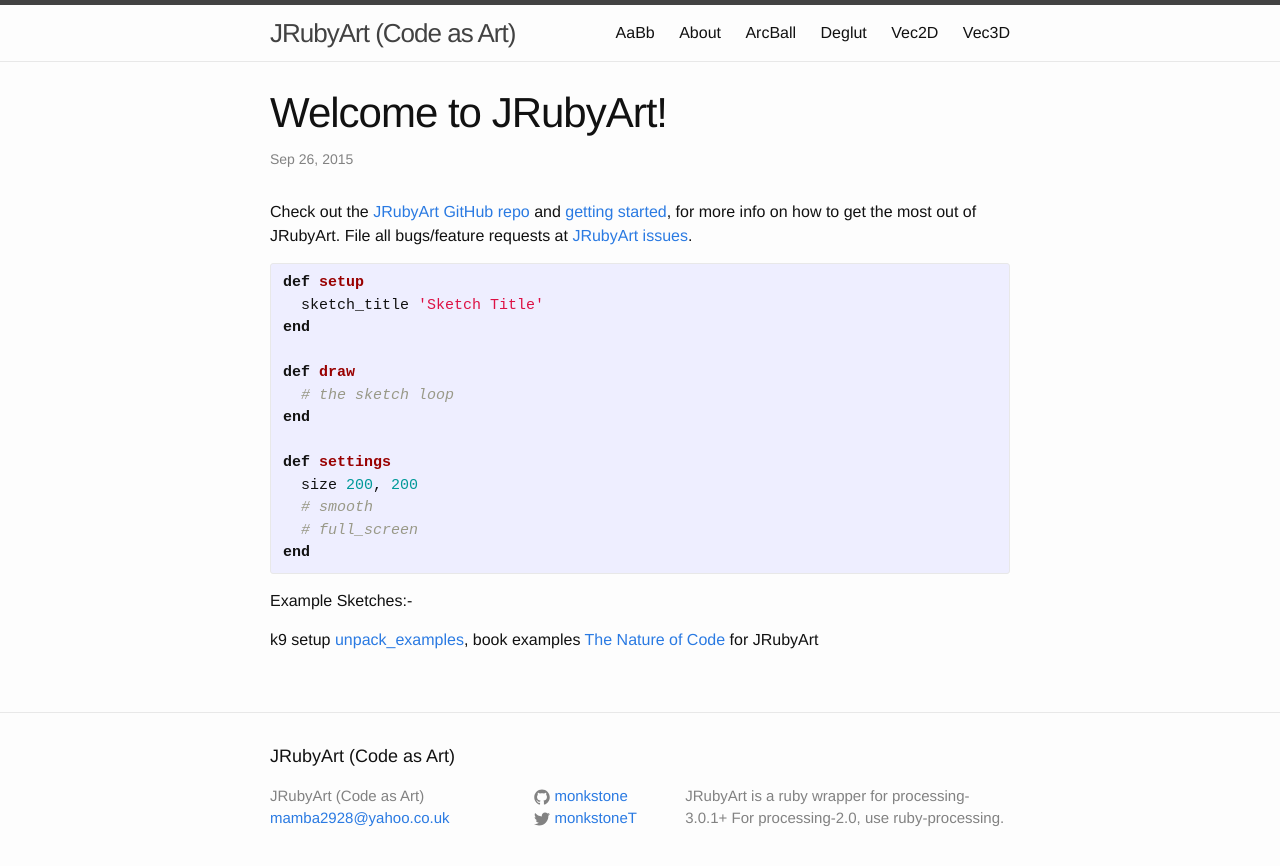
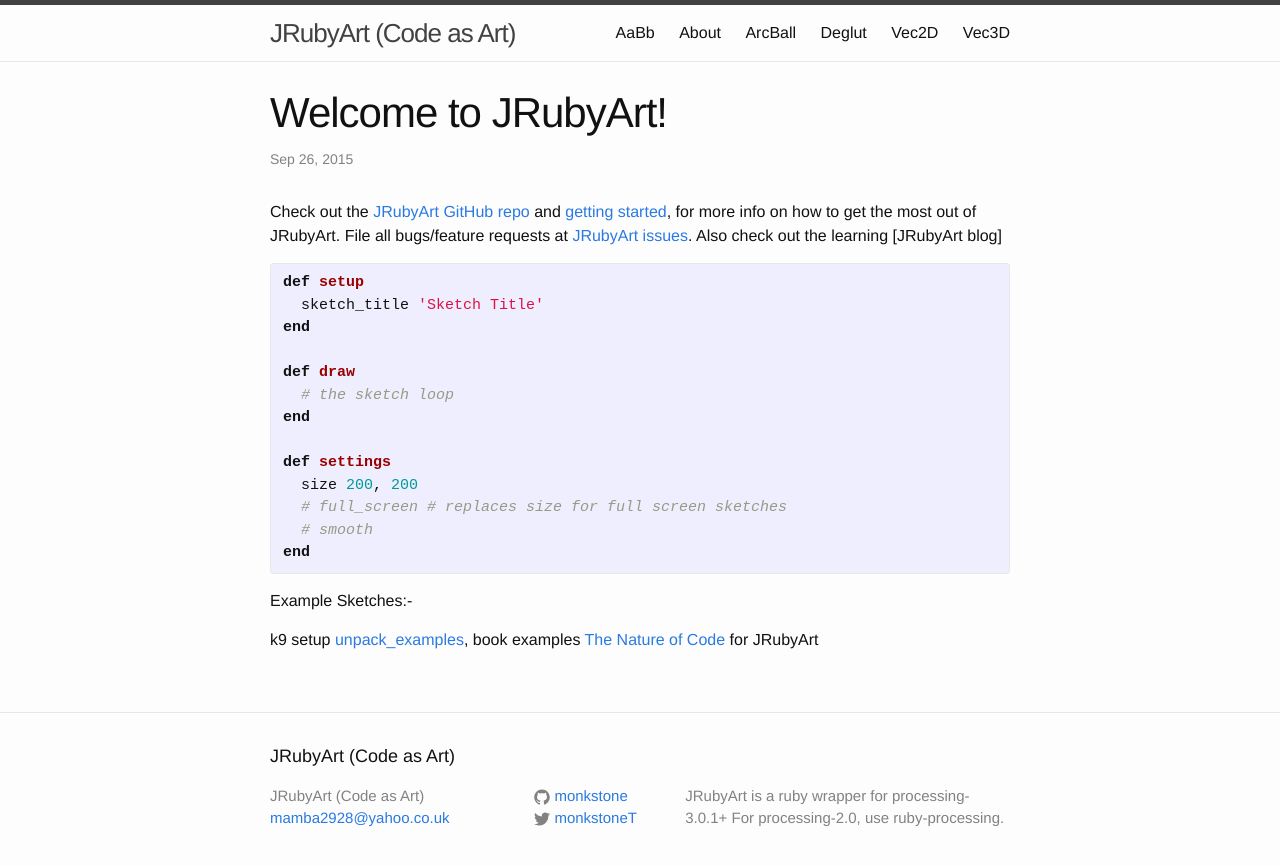
Before and after one commit to ruby-processing/ruby-processing.github.io, a Jekyll site: the page built from _posts/2015-09-06-welcome.md, in a window 1280 px wide. Shown: the top 866 px of the page. Built offline with Jekyll 4.4.1, drawn with Linux system fonts in a browser that asks for light colours.

Commit message:
refine welcome

```diff
--- a/_posts/2015-09-06-welcome.md
+++ b/_posts/2015-09-06-welcome.md
@@ -5,7 +5,7 @@
 categories: jruby_art update
 ---
 
-Check out the [JRubyArt GitHub repo][repo] and [getting started][started], for more info on how to get the most out of JRubyArt. File all bugs/feature requests at [JRubyArt issues][issues].
+Check out the [JRubyArt GitHub repo][repo] and [getting started][started], for more info on how to get the most out of JRubyArt. File all bugs/feature requests at [JRubyArt issues][issues]. Also check out the learning [JRubyArt blog]
 
 {% highlight ruby %}
 def setup
@@ -18,8 +18,8 @@
 
 def settings
   size 200, 200
+  # full_screen # replaces size for full screen sketches
   # smooth
-  # full_screen
 end
 {% endhighlight %}
 
@@ -33,3 +33,4 @@
 [nature]: https://github.com/ruby-processing/The-Nature-of-Code-for-JRubyArt
 [examples]: https://github.com/ruby-processing/samples4ruby-processing3
 [started]: {{ site.url }}/started/
+[blog]: https://monkstone.github.io/
```
